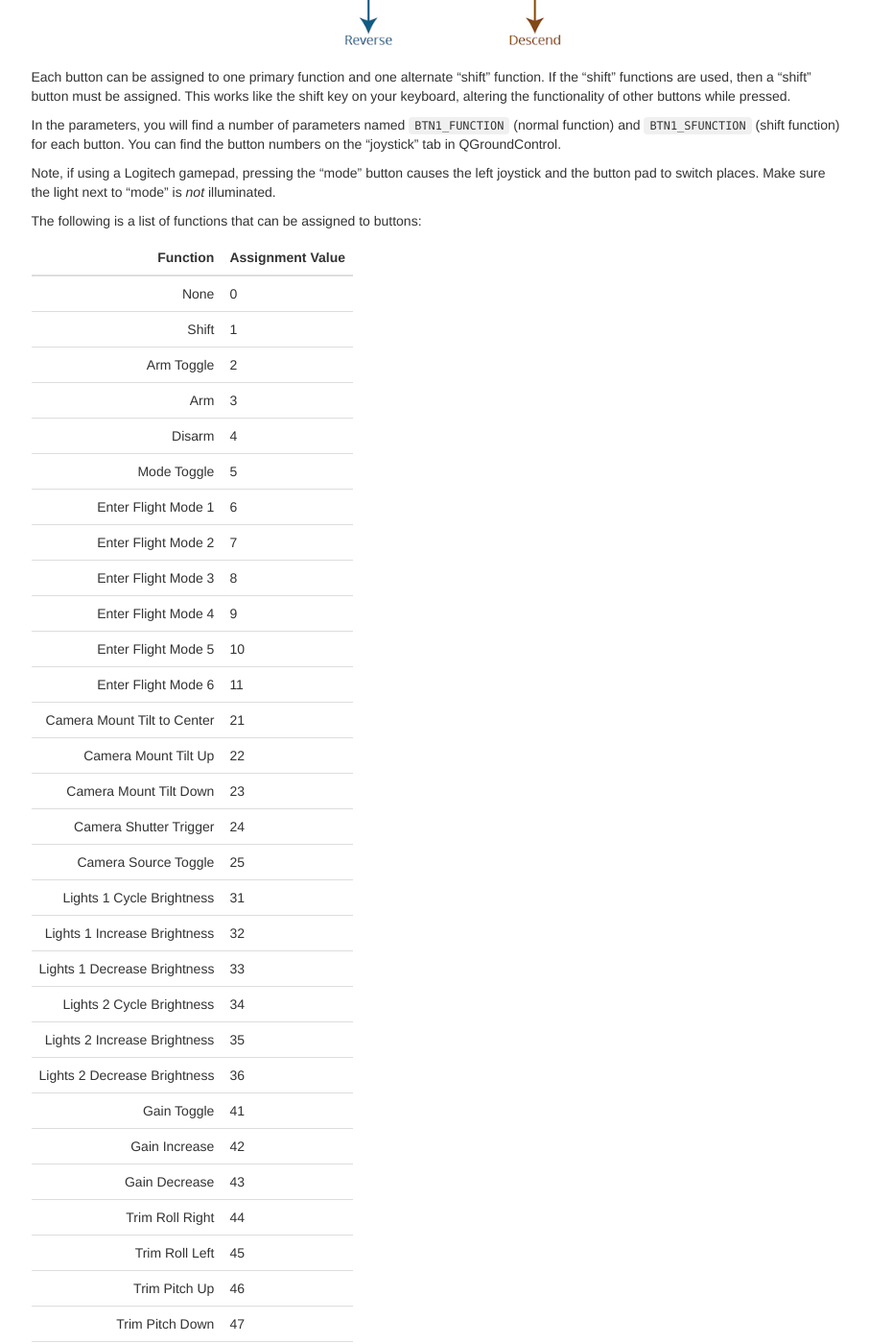
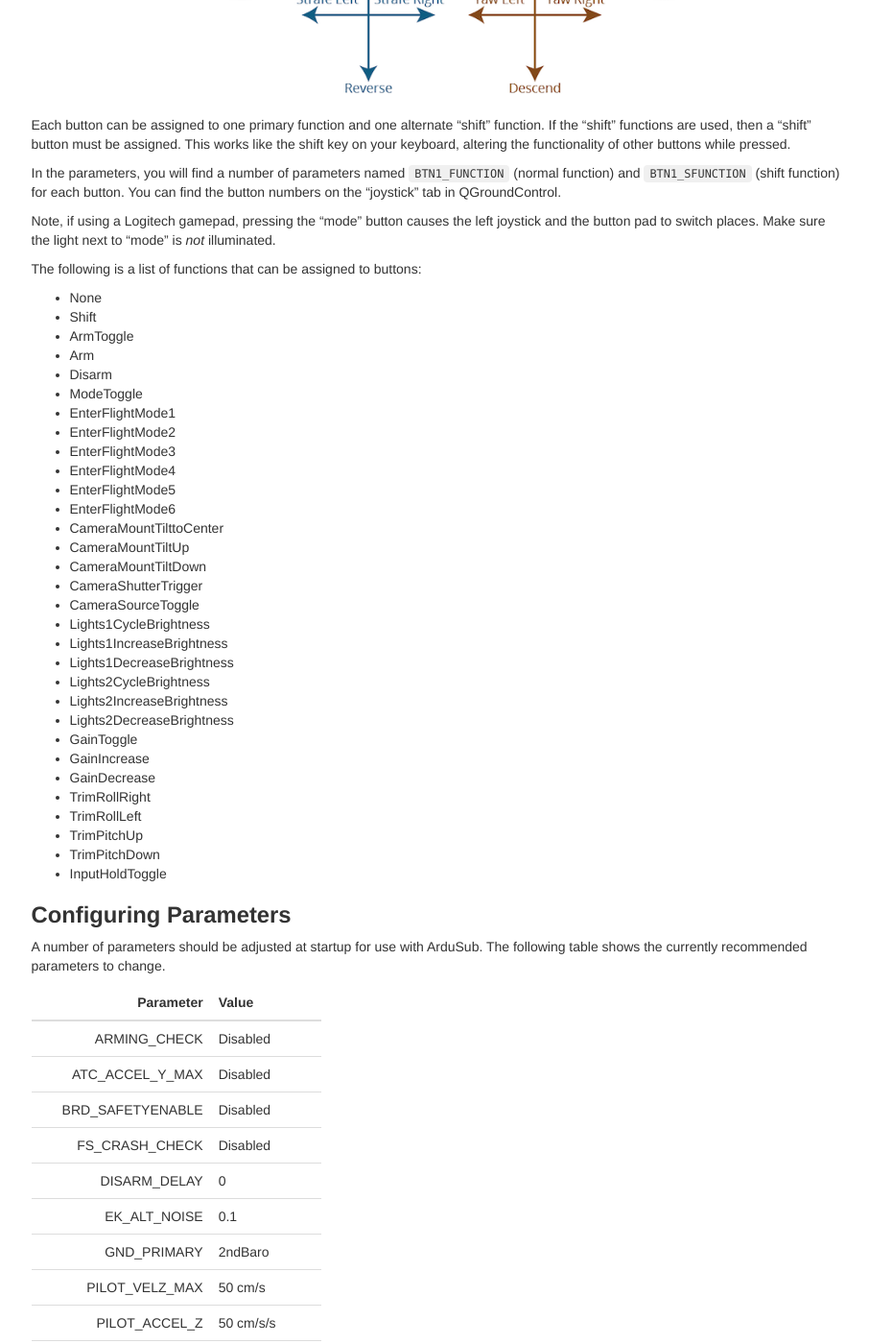
Before and after one commit to bluerobotics/retired-ardusub-docs, a Jekyll site: the page built from pages/initial-setup.md, in a window 1280 px wide and 1400 px high, scrolled down 4168 px. Shown: the whole window at 96% size, without its empty margins (330-1236 px from the left). Built offline with Jekyll 4.4.1, drawn with Linux system fonts in a browser that asks for light colours; nearby versions of some CDN libraries; some web fonts are replaced; comment, search, counter and statistics services are not loaded; some of the changed text lies outside the part shown.

Commit message:
Changed joystick function table.

```diff
--- a/pages/initial-setup.md
+++ b/pages/initial-setup.md
@@ -146,41 +148,37 @@ Note, if using a Logitech gamepad, pressing the "mode" button causes the left jo
 
 The following is a list of functions that can be assigned to buttons:
 
-| Function                    | Assignment Value     |
-|----------------------------:|:---------------------|
-| None                        | 0                    |
-| Shift                       | 1                    |
-| Arm Toggle                  | 2                    |
-| Arm                         | 3                    |
-| Disarm                      | 4                    |
-| Mode Toggle                 | 5                    |
-| Enter Flight Mode 1         | 6                    |
-| Enter Flight Mode 2         | 7                    |
-| Enter Flight Mode 3         | 8                    |
-| Enter Flight Mode 4         | 9                    |
-| Enter Flight Mode 5         | 10                   |
-| Enter Flight Mode 6         | 11                   |
-| Camera Mount Tilt to Center | 21                   |
-| Camera Mount Tilt Up        | 22                   |
-| Camera Mount Tilt Down      | 23                   |
-| Camera Shutter Trigger      | 24                   |
-| Camera Source Toggle        | 25                   |
-| Lights 1 Cycle Brightness   | 31                   |
-| Lights 1 Increase Brightness| 32                   |
-| Lights 1 Decrease Brightness| 33                   |
-| Lights 2 Cycle Brightness   | 34                   |
-| Lights 2 Increase Brightness| 35                   |
-| Lights 2 Decrease Brightness| 36                   |
-| Gain Toggle                 | 41                   |
-| Gain Increase               | 42                   |
-| Gain Decrease               | 43                   |
-| Trim Roll Right             | 44                   |
-| Trim Roll Left              | 45                   |
-| Trim Pitch Up               | 46                   |
-| Trim Pitch Down             | 47                   |
-| Input Hold Toggle           | 48                   |
-
-*These functions are not yet implemented
+* None
+* Shift
+* ArmToggle
+* Arm
+* Disarm
+* ModeToggle
+* EnterFlightMode1
+* EnterFlightMode2
+* EnterFlightMode3
+* EnterFlightMode4
+* EnterFlightMode5
+* EnterFlightMode6
+* CameraMountTilttoCenter
+* CameraMountTiltUp
+* CameraMountTiltDown
+* CameraShutterTrigger
+* CameraSourceToggle
+* Lights1CycleBrightness
+* Lights1IncreaseBrightness
+* Lights1DecreaseBrightness
+* Lights2CycleBrightness
+* Lights2IncreaseBrightness
+* Lights2DecreaseBrightness
+* GainToggle
+* GainIncrease
+* GainDecrease
+* TrimRollRight
+* TrimRollLeft
+* TrimPitchUp
+* TrimPitchDown
+* InputHoldToggle
 
 ## Configuring Parameters
 
```
Also changed, not shown: other parts of pages/initial-setup.md (+4 -2 lines).
